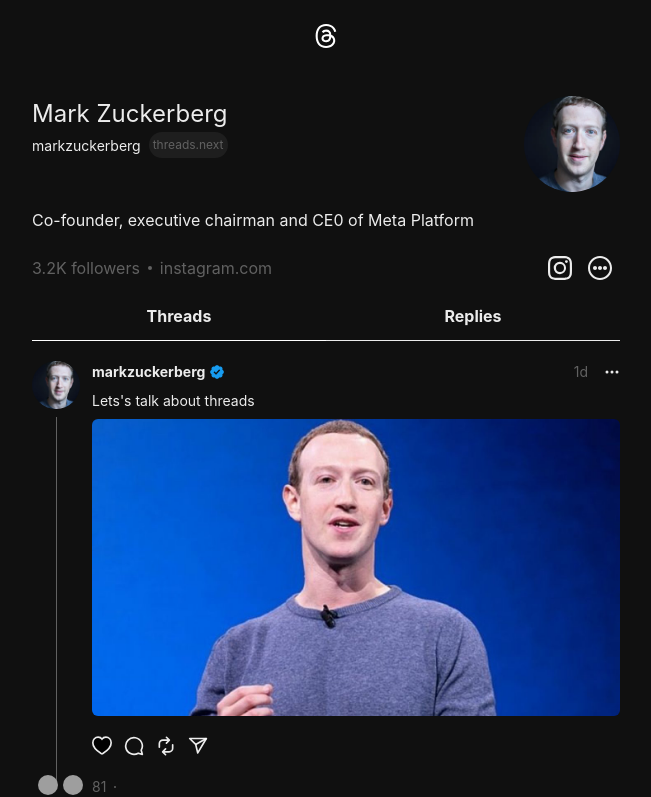
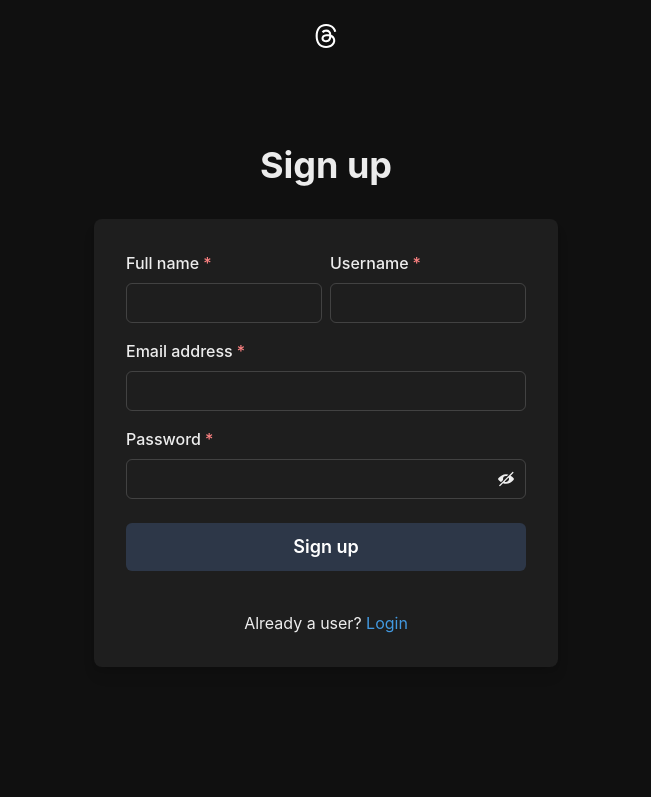
Before and after one commit to amisu-ctr/threadsclone-client, a React (Vite) app: page /auth in a window 1280 px wide. Shown: the top 797 px of the page, without its empty margins (314-965 px from the left). Built offline with nearby package versions, Linux system fonts and the light colour scheme; grey boxes are pictures that could not be loaded.

Commit message:
signup card

```diff
--- a/package.json
+++ b/package.json
@@ -10,6 +10,7 @@
     "preview": "vite preview"
   },
   "dependencies": {
+    "@chakra-ui/icons": "^2.1.1",
     "@chakra-ui/react": "^2.8.2",
     "@emotion/react": "^11.11.1",
     "@emotion/styled": "^11.11.0",
--- a/src/App.jsx
+++ b/src/App.jsx
@@ -4,6 +4,7 @@
 import Header from "./components/Header";
 import PostPage from './pages/PostPage'
 import HomePage from "./pages/HomePage";
+import AuthPage from "./pages/AuthPage";
 
 function App() {
   return (
@@ -11,6 +12,8 @@
       <Header />
       <Routes>
         <Route path="/" element={<HomePage />} />
+        <Route path="/auth" element={<AuthPage />} />
+
         <Route path="/:username" element={<UserPage />} />
         <Route path="/:username/post/:pid" element={<PostPage />} />
       </Routes>
--- /dev/null
+++ b/src/components/SignupCard.jsx
@@ -0,0 +1,97 @@
+'use client'
+
+import {
+  Flex,
+  Box,
+  FormControl,
+  FormLabel,
+  Input,
+  InputGroup,
+  HStack,
+  InputRightElement,
+  Stack,
+  Button,
+  Heading,
+  Text,
+  useColorModeValue,
+  Link,
+} from '@chakra-ui/react'
+import { useState } from 'react'
+import { ViewIcon, ViewOffIcon } from '@chakra-ui/icons'
+
+export default function SignupCard() {
+  const [showPassword, setShowPassword] = useState(false)
+
+  return (
+    <Flex
+    //   minH={'100vh'}
+      align={'center'}
+      justify={'center'}
+    //   bg={useColorModeValue('gray.50', 'gray.800')}
+    >
+      <Stack spacing={8} mx={'auto'} maxW={'lg'} py={12} px={6}>
+        <Stack align={'center'}>
+          <Heading fontSize={'4xl'} textAlign={'center'}>
+            Sign up
+          </Heading>
+        </Stack>
+        <Box
+          rounded={'lg'}
+          bg={useColorModeValue('white', 'gray.dark')}
+          boxShadow={'lg'}
+          p={8}>
+          <Stack spacing={4}>
+            <HStack>
+              <Box>
+                <FormControl isRequired>
+                  <FormLabel>Full name</FormLabel>
+                  <Input type="text" />
+                </FormControl>
+              </Box>
+              <Box>
+                <FormControl isRequired >
+                  <FormLabel>Username</FormLabel>
+                  <Input type="text" />
+                </FormControl>
+              </Box>
+            </HStack>
+            <FormControl isRequired>
+              <FormLabel>Email address</FormLabel>
+              <Input type="email" />
+            </FormControl>
+            <FormControl  isRequired>
+              <FormLabel>Password</FormLabel>
+              <InputGroup>
+                <Input type={showPassword ? 'text' : 'password'} />
+                <InputRightElement h={'full'}>
+                  <Button
+                    variant={'ghost'}
+                    onClick={() => setShowPassword((showPassword) => !showPassword)}>
+                    {showPassword ? <ViewIcon /> : <ViewOffIcon />}
+                  </Button>
+                </InputRightElement>
+              </InputGroup>
+            </FormControl>
+            <Stack spacing={10} pt={2}>
+              <Button
+                loadingText="Submitting"
+                size="lg"
+                bg={useColorModeValue('gray.600', 'gray.700')}
+                color={'white'}
+                _hover={{
+                  bg: useColorModeValue('gray.700', 'gray.800'),
+                }}>
+                Sign up
+              </Button>
+            </Stack>
+            <Stack pt={6}>
+              <Text align={'center'}>
+                Already a user? <Link color={'blue.400'}>Login</Link>
+              </Text>
+            </Stack>
+          </Stack>
+        </Box>
+      </Stack>
+    </Flex>
+  )
+}
--- /dev/null
+++ b/src/pages/AuthPage.jsx
@@ -0,0 +1,11 @@
+import SignupCard from "../components/SignupCard"
+
+const AuthPage = () => {
+  return (
+    <>
+    <SignupCard />
+    </>
+  )
+}
+
+export default AuthPage
```
Also changed, not shown: src/components/Login.jsx (added), 1 other file (tests, documents, lock files or other folders).
